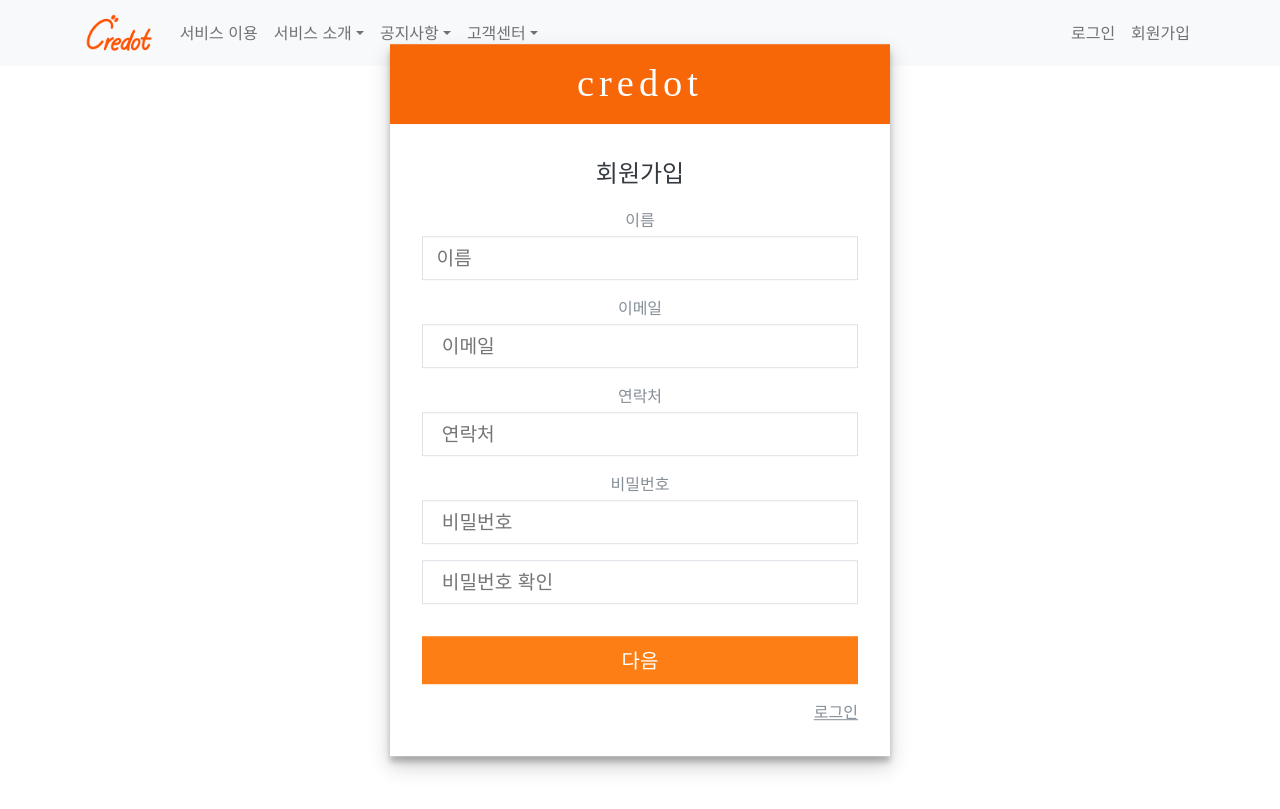
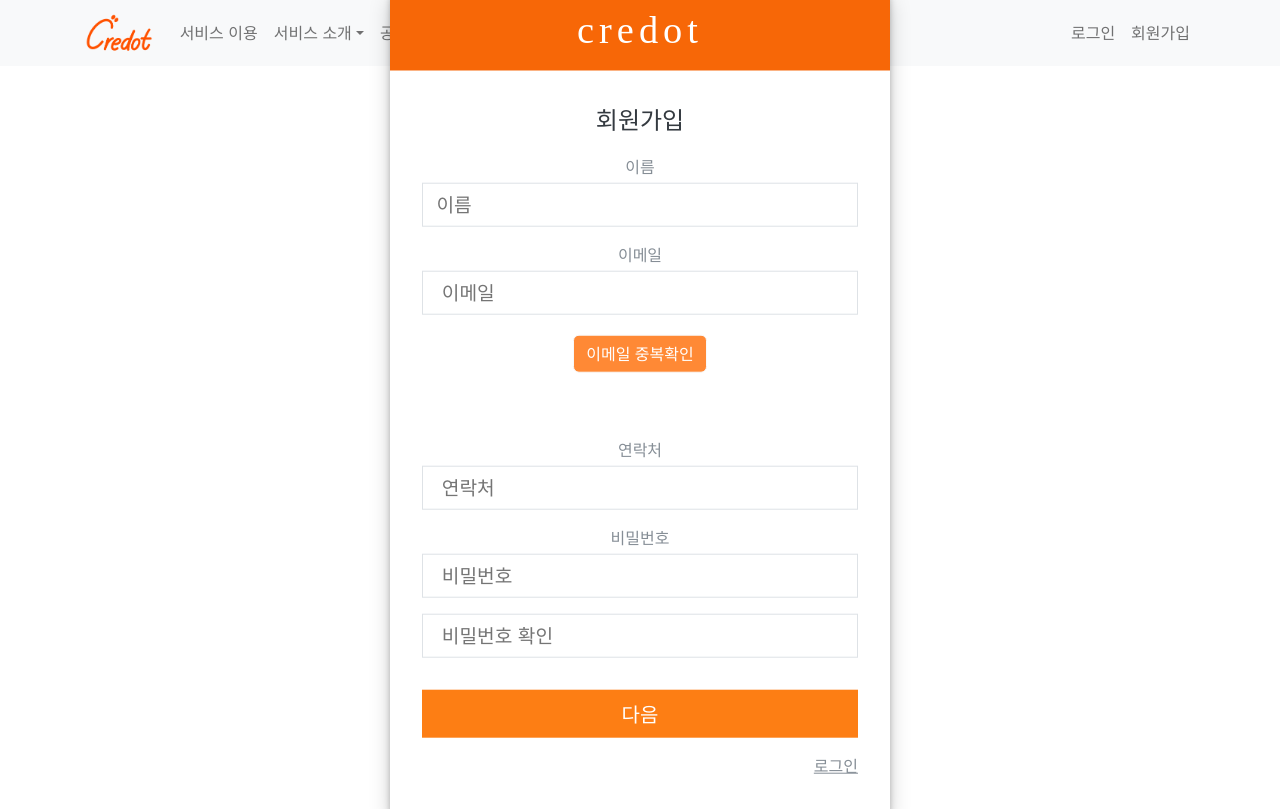
Before and after one commit to SANDBURG-inc/Credot-front-testServer, a React (Create React App) app: page /Register in a window 1280 px wide. Built offline with nearby package versions, Linux system fonts and the light colour scheme.

Commit message:
이메일 중복확인 버튼

```diff
--- a/src/App.css
+++ b/src/App.css
@@ -28,6 +28,19 @@
   color: #61dafb;
 }
 
+.button {
+  background: #ff8935;
+  color: white;
+
+  text-align: center;
+  font-size: 1.0rem;
+  font-weight: 500;
+
+  cursor: pointer;
+  user-select: none;
+  transition: 0.2s all;
+}
+
 @keyframes App-logo-spin {
   from {
     transform: rotate(0deg);
--- a/src/screens/Register.js
+++ b/src/screens/Register.js
@@ -4,6 +4,7 @@ import AuthContent from "../components/auth/AuthContent";
 import InputWithLabel from "./../components/InputWithLabel";
 import AuthButton from "./../components/auth/AuthButton";
 import RightAlignedLink from "./../components/RightAlignedLink";
+import Button from 'react-bootstrap/Button';
 import { useCombobox } from "downshift";
 import { bankList } from "./../data/bankList";
 
@@ -68,6 +69,11 @@ const Register = () => {
       <AuthContent title="회원가입">
         <InputWithLabel label="이름" name="name" placeholder=" 이름" onChange={handleOnChange} />
         <InputWithLabel label="이메일" name="email" placeholder="  이메일" onChange={handleOnChange} />
+        <Button className='button' style={{ margin: "20px 0px 65px 0px" }} variant='light' onClick={() => {
+          fetch('http://localhost:9000/database/checkEmail?id=' + inputs.email)
+          .then((response) => response.text())
+          .then((response) => alert(response))
+        }}>이메일 중복확인</Button>
         <InputWithLabel label="연락처" name="phoneNum" placeholder="  연락처" onChange={handleOnChange} />
         <InputWithLabel label="비밀번호" name="password" placeholder="  비밀번호" type="password" onChange={handleOnChange} />
         <InputWithLabel label="" name="passwordConfirm" placeholder="  비밀번호 확인" type="password" onChange={handleOnChange} />
```
